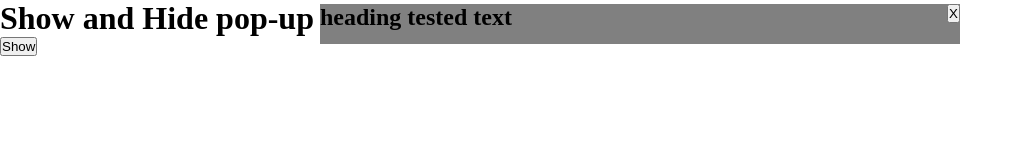
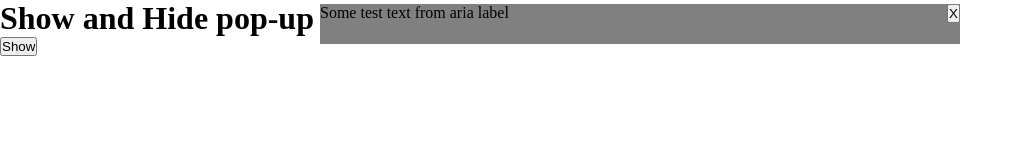
Before and after one commit to Vandrosov99/NativePopUp, a plain HTML site: page index.html in a window 1280 px wide. Both pictures are taken after a click on the button "Show". Shown: the whole page, without its empty margins (0-1023 px from the left). Drawn offline with Linux system fonts and the light colour scheme.

Commit message:
minor fix

```diff
--- a/index.html
+++ b/index.html
@@ -14,9 +14,9 @@
     <div>
       <button id="showBtn">Show</button>
     </div>
-    <div id="popup" class="hide">
+    <div id="popup" class="hide" tabindex="-1" role="dialog" aria-modal="true">
       <button id="closeBtn">X</button>
-      <h2 role="alert" aria-live="polite">heading tested text</h2>
+      <p role="alert" aria-live="polite">Some test text from aria label</p>
     </div>
     <script src="/main.js"></script>
   </body>
```
